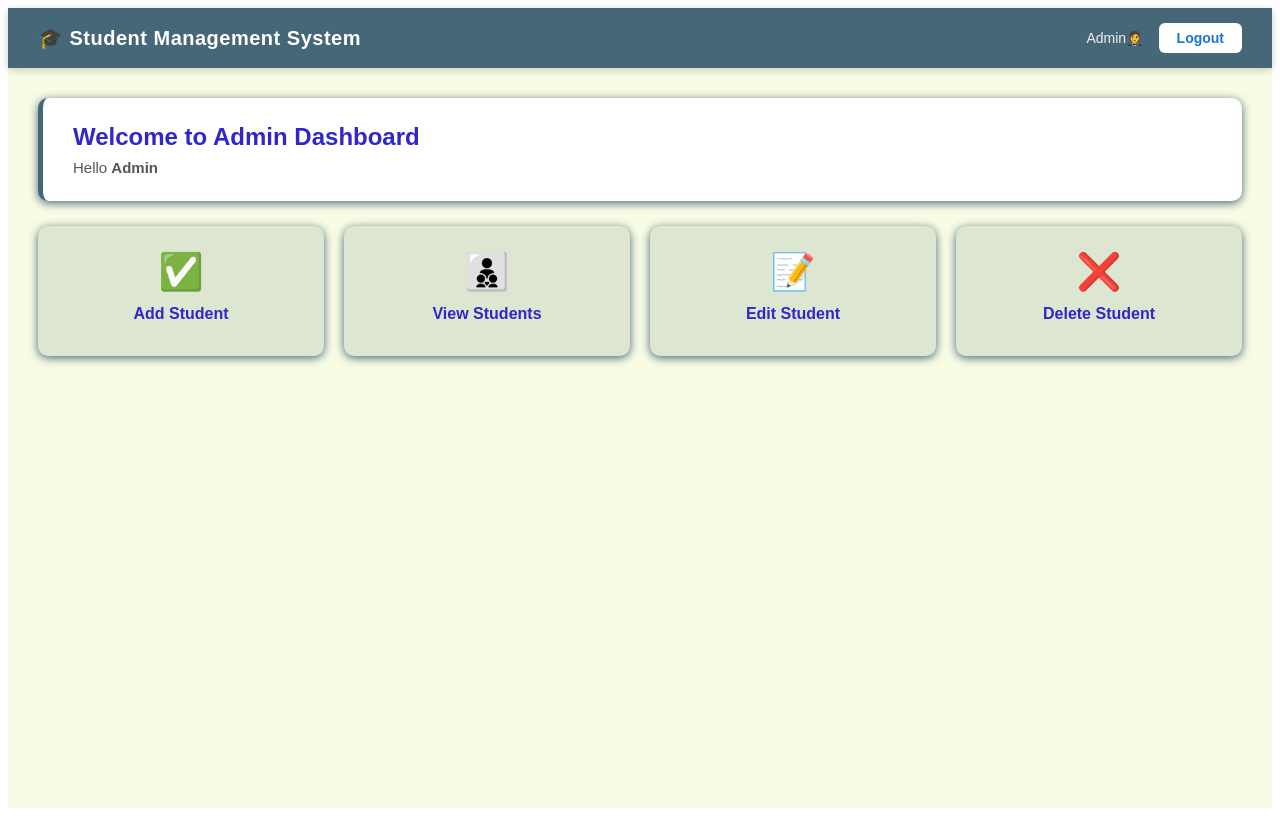
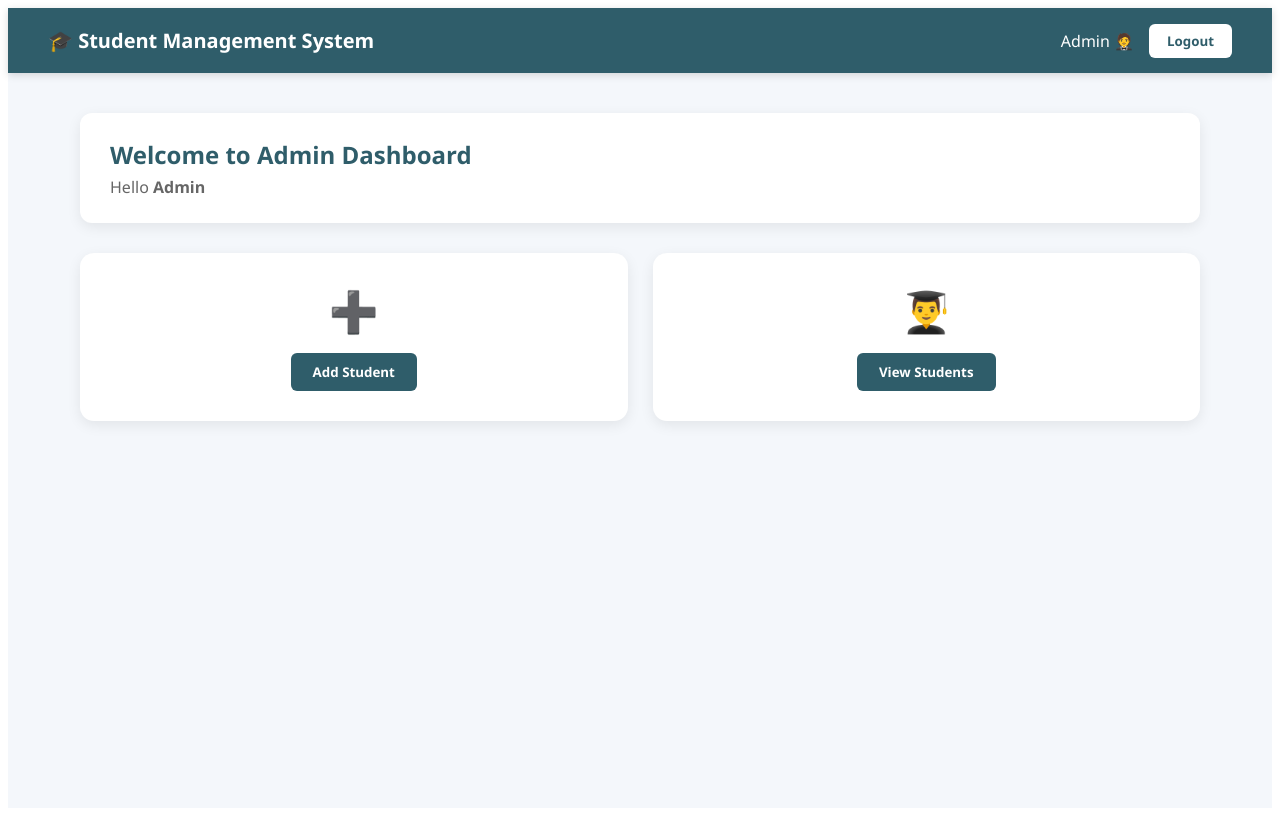
Before and after one commit to StudentManagement-HCL/StudentManagement-Front-End, an Angular app: page /admin-dashboard in a window 1280 px wide. Built offline with nearby package versions, Linux system fonts and the light colour scheme.

Commit message:
Updated admin dashboard, integrated backend APIs, fixed port configuration

```diff
--- a/angular.json
+++ b/angular.json
@@ -94,5 +94,8 @@
         }
       }
     }
+  },
+  "cli": {
+    "analytics": "bb653620-7218-4c77-9adf-6a9eba9a0d50"
   }
 }
--- a/package.json
+++ b/package.json
@@ -10,7 +10,7 @@
   },
   "private": true,
   "dependencies": {
-    "@angular/animations": "^16.2.0",
+    "@angular/animations": "^16.2.12",
     "@angular/common": "^16.2.0",
     "@angular/compiler": "^16.2.0",
     "@angular/core": "^16.2.0",
--- a/src/app/app.component.html
+++ b/src/app/app.component.html
@@ -1 +1,2 @@
 <router-outlet></router-outlet>
+<!-- <app-admin-dashboard></app-admin-dashboard> -->
--- a/src/app/app.module.ts
+++ b/src/app/app.module.ts
@@ -11,6 +11,8 @@ import { StudentDashboardComponent } from './components/student-dashboard/studen
 import { AuthInterceptor } from './interceptors/auth.interceptor';
 import { AdminSignupComponent } from './components/admin-signup/admin-signup.component';
 import { StudentSignupComponent } from './components/student-signup/student-signup.component';
+import { BrowserAnimationsModule } from '@angular/platform-browser/animations';
+
 
 @NgModule({
   declarations: [
@@ -22,8 +24,9 @@ import { StudentSignupComponent } from './components/student-signup/student-sign
     StudentSignupComponent,
     AdminSignupComponent,
     StudentSignupComponent
+
   ],
-  imports: [BrowserModule, AppRoutingModule, FormsModule, HttpClientModule],
+  imports: [BrowserModule, AppRoutingModule, FormsModule, HttpClientModule,BrowserAnimationsModule],
   providers: [
     { provide: HTTP_INTERCEPTORS, useClass: AuthInterceptor, multi: true }
   ],
--- a/src/app/components/admin-dashboard/admin-dashboard.component.css
+++ b/src/app/components/admin-dashboard/admin-dashboard.component.css
@@ -2,52 +2,29 @@
   margin: 0;
   padding: 0;
   box-sizing: border-box;
-   font-family: Arial
+  font-family: "Segoe UI", Arial, sans-serif;
 }
 
 .dashboard-wrapper {
   min-height: 100vh;
-  background: #f8fce5;
+  background: #f4f7fb;
 }
 
-/* Navbar */
+/* ================= NAVBAR ================= */
 .navbar {
   display: flex;
   justify-content: space-between;
   align-items: center;
-  background: #456777;
-  color: rgb(255, 255, 255);
-  padding: 0 30px;
-  height: 60px;
-  box-shadow: 0 2px 8px rgba(0,0,0,0.2);
+  background: #2f5d6a;
+  color: white;
+  padding: 0 40px;
+  height: 65px;
+  box-shadow: 0 2px 8px rgba(0,0,0,0.15);
 }
 
 .navbar-brand {
   font-size: 20px;
-  font-weight: bold;
-  letter-spacing: 0.5px;
-}
-
-.navbar-center {
-  display: flex;
-  gap: 20px;
-}
-
-.nav-item {
-  cursor: pointer;
-  padding: 8px 16px;
-  border-radius: 6px;
-  font-size: 15px;
-  transition: background 0.3s;
-}
-
-.nav-item:hover {
-  background: rgba(255,255,255,0.2);
-}
-
-.nav-item.active {
-  background: rgba(255,255,255,0.25);
-  font-weight: bold;
+  font-weight: 600;
 }
 
 .navbar-right {
@@ -56,118 +33,210 @@
   gap: 15px;
 }
 
-.welcome-text {
-  font-size: 14px;
-  opacity: 0.9;
-}
-
 .btn-logout {
-  padding: 7px 18px;
+  padding: 8px 18px;
   background: white;
-  color: #1976d2;
+  color: #2f5d6a;
   border: none;
   border-radius: 6px;
-  font-size: 14px;
-  font-weight: bold;
+  font-weight: 600;
   cursor: pointer;
-  transition: background 0.3s;
+  transition: 0.3s;
 }
 
 .btn-logout:hover {
-   background: #e3f2fd;
-
+  background: #e3f2fd;
 }
 
-/* Dashboard Content */
+/* ================= CONTENT ================= */
 .dashboard-content {
-  padding: 30px;
+  padding: 40px;
+  max-width: 1200px;
+  margin: auto;
 }
 
+/* ================= WELCOME CARD ================= */
 .welcome-card {
   background: white;
   padding: 25px 30px;
-  border-radius: 10px;
-  box-shadow: 0 2px 10px #456777;
-  margin-bottom: 25px;
-  border-left: 5px solid #456777;
+  border-radius: 12px;
+  box-shadow: 0 4px 14px rgba(0,0,0,0.08);
+  margin-bottom: 30px;
 }
 
 .welcome-card h2 {
-  color: #3126c9;
-  margin-bottom: 8px;
+  color: #2f5d6a;
+  margin-bottom: 5px;
 }
 
 .welcome-card p {
-  color: #555;
-  font-size: 15px;
+  color: #666;
 }
 
-/* Cards */
+/* ================= ACTION CARDS ================= */
 .cards-row {
   display: flex;
-  gap: 20px;
-  flex-wrap: wrap;
+  gap: 25px;
+  margin-bottom: 30px;
 }
 
 .card {
-  /* background: white; */
-  background: #dce6d1;
-  padding: 25px;
-  border-radius: 10px;
-  box-shadow: 0 2px 10px #456777;
   flex: 1;
-  min-width: 180px;
+  background: white;
+  padding: 30px;
+  border-radius: 14px;
   text-align: center;
+  box-shadow: 0 4px 14px rgba(0,0,0,0.08);
+  transition: 0.3s;
   cursor: pointer;
-  transition: transform 0.2s, box-shadow 0.2s;
+}
 
+.card:hover {
+  transform: translateY(-4px);
+  box-shadow: 0 8px 20px rgba(0,0,0,0.15);
 }
-.card-description {
-  position: absolute;
-  top: 0;
-  left: 25%;
-  width: 50%;
-  height: 30%;
+
+.card-icon {
+  font-size: 40px;
+  margin-bottom: 15px;
+}
+
+.btn-card {
+  padding: 10px 22px;
+  background: #2f5d6a;
+  color: white;
+  border: none;
+  border-radius: 6px;
+  font-weight: 600;
+  cursor: pointer;
+  transition: 0.3s;
+}
+
+.btn-card:hover {
+  background: #244a54;
+}
+
+/* ================= FORM ================= */
+.form-box {
   background: white;
-  color: black;
-  padding: 20px;
-  box-sizing: border-box;
+  padding: 30px;
+  border-radius: 14px;
+  box-shadow: 0 4px 14px rgba(0,0,0,0.08);
+  margin-bottom: 30px;
+}
 
-  /* Hiding the box */
-  opacity: 0;
-  visibility: hidden;
-  transition: all 0.3s ease-in-out;
+.form-box h3 {
+  margin-bottom: 20px;
+  color: #2f5d6a;
+}
 
-  /* Center text */
-  display: flex;
-  align-items: center;
-  justify-content: center;
+.form-box input {
+  width: 100%;
+  padding: 12px 14px;
+  margin-bottom: 15px;
+  border-radius: 6px;
+  border: 1px solid #ccc;
+  font-size: 14px;
+  transition: 0.3s;
+}
+
+.form-box input:focus {
+  border-color: #2f5d6a;
+  outline: none;
+  box-shadow: 0 0 5px rgba(47,93,106,0.2);
+}
+
+.form-box button {
+  padding: 10px 25px;
+  background: #2f5d6a;
+  color: white;
+  border: none;
+  border-radius: 6px;
+  font-weight: 600;
+  cursor: pointer;
+  transition: 0.3s;
+}
+
+.form-box button:hover {
+  background: #244a54;
+}
+
+/* ================= TABLE ================= */
+.table-box {
+  background: white;
+  padding: 30px;
+  border-radius: 14px;
+  box-shadow: 0 4px 14px rgba(0,0,0,0.08);
+}
+
+.table-box h3 {
+  margin-bottom: 20px;
+  color: #2f5d6a;
+}
+
+table {
+  width: 100%;
+  border-collapse: collapse;
+}
+
+thead {
+  background: #2f5d6a;
+  color: white;
+}
+
+th, td {
+  padding: 12px;
   text-align: center;
 }
 
-/* Hover Effect */
-.card:hover .card-description {
-  opacity: 1;
-  visibility: visible;
-}
-.card:hover {
-  transform: translateY(2px);
-  box-shadow: 0 6px 20px rgba(0,0,0,0.12);
+tbody tr:nth-child(even) {
+  background: #f2f6f8;
 }
 
-.card-icon {
-  font-size: 36px;
-  margin-bottom: 12px;
+tbody tr:hover {
+  background: #e6f2f5;
 }
 
-.card-label {
-  font-size: 16px;
-  font-weight: bold;
-  color: #3126c9;
-  margin-bottom: 8px;
+td button {
+  padding: 6px 12px;
+  margin: 0 3px;
+  border: none;
+  border-radius: 5px;
+  cursor: pointer;
+  font-size: 12px;
 }
 
-.card p {
-  font-size: 13px;
-  color: #777;
+td button:first-child {
+  background: #4caf50;
+  color: white;
 }
+
+td button:last-child {
+  background: #f44336;
+  color: white;
+}
+
+.custom-toast {
+  position: fixed;
+  top: 20px;
+  right: 20px;
+  background: #4caf50;
+  color: white;
+  padding: 14px 22px;
+  border-radius: 8px;
+  box-shadow: 0 6px 18px rgba(0,0,0,0.2);
+  font-weight: 500;
+  animation: slideIn 0.3s ease;
+  z-index: 9999;
+}
+
+@keyframes slideIn {
+  from {
+    transform: translateX(100%);
+    opacity: 0;
+  }
+  to {
+    transform: translateX(0);
+    opacity: 1;
+  }
+}
--- a/src/app/components/admin-dashboard/admin-dashboard.component.html
+++ b/src/app/components/admin-dashboard/admin-dashboard.component.html
@@ -1,54 +1,109 @@
 <div class="dashboard-wrapper">
-  <!-- Navbar -->
+
+  <!-- NAVBAR -->
+
+  <div class="custom-toast" *ngIf="showToast">
+  {{ toastMessage }}
+</div>
   <nav class="navbar">
     <div class="navbar-brand">
       <b>🎓 Student Management System</b>
     </div>
-    <!-- <div class="navbar-center">
-      <span class="nav-item active">Dashboard</span>
-    </div> -->
     <div class="navbar-right">
-      <span class="welcome-text">Admin🤵</span>
+      <span class="welcome-text">Admin 🤵</span>
       <button class="btn-logout" (click)="logout()">Logout</button>
     </div>
   </nav>
 
-  <!-- Page Content -->
   <div class="dashboard-content">
+
+    <!-- Welcome -->
     <div class="welcome-card">
       <h2>Welcome to Admin Dashboard</h2>
       <p>Hello <strong>{{ name }}</strong></p>
     </div>
 
+    <!-- ACTION CARDS -->
     <div class="cards-row">
+
+      <!-- Add Student -->
       <div class="card">
-        <div class="card-icon">✅</div>
-        <div class="card-label">Add Student</div>
-         <div class="card-description">
-            <p>Register a new student</p>
-         </div>
+        <div class="card-icon">➕</div>
+        <button (click)="showAddForm = !showAddForm" class="btn-card">
+          Add Student
+        </button>
       </div>
+
+      <!-- View Students -->
       <div class="card">
-        <div class="card-icon">👨‍👦‍👦</div>
-        <div class="card-label">View Students</div>
-        <div class="card-description">
-            <p>See all registered students</p>
-         </div>
+        <div class="card-icon">👨‍🎓</div>
+        <button (click)="getStudents()" class="btn-card">
+          View Students
+        </button>
       </div>
-      <div class="card">
-        <div class="card-icon">📝</div>
-        <div class="card-label">Edit Student</div>
-         <div class="card-description">
-            <p>Update student details</p>
-         </div>
-      </div>
-      <div class="card">
-        <div class="card-icon">❌</div>
-        <div class="card-label">Delete Student</div>
-         <div class="card-description">
-            <p>Remove student records</p>
-         </div>
-      </div>
+
     </div>
+
+    <!-- ADD STUDENT FORM (Only when clicked) -->
+    <div *ngIf="showAddForm" class="form-box">
+
+      <h3>Add Student</h3>
+
+      <form #studentForm="ngForm" (ngSubmit)="onSubmit(studentForm)">
+
+        <input type="text" name="name" [(ngModel)]="student.name" placeholder="Name" required>
+        <input type="number" name="age" [(ngModel)]="student.age" placeholder="Age" required>
+        <input type="text" name="department" [(ngModel)]="student.department" placeholder="Department" required>
+        <input type="email" name="email" [(ngModel)]="student.email" placeholder="Email" required>
+        <input type="text" name="phone" [(ngModel)]="student.phone" placeholder="Phone" required>
+        <input type="text" name="city" [(ngModel)]="student.city" placeholder="City" required>
+        <input type="text" name="state" [(ngModel)]="student.state" placeholder="State" required>
+        <input type="date" name="dob" [(ngModel)]="student.dob" placeholder="Date of Birth" required>
+
+        <button type="submit">Save</button>
+      </form>
+
+    </div>
+
+    <!-- STUDENT TABLE -->
+    <div *ngIf="showTable && students.length > 0" class="table-box">
+
+      <h3>Student List</h3>
+
+      <table>
+        <thead>
+          <tr>
+            <th>Name</th>
+            <th>Age</th>
+            <th>Department</th>
+            <th>Email</th>
+            <th>Phone</th>
+            <th>City</th>
+            <th>State</th>
+            <th>Date of Birth</th>
+            <th>Actions</th>
+          </tr>
+        </thead>
+
+        <tbody>
+          <tr *ngFor="let s of students">
+            <td>{{ s.name }}</td>
+            <td>{{ s.age }}</td>
+            <td>{{ s.department }}</td>
+            <td>{{ s.email }}</td>
+            <td>{{ s.phone }}</td>
+            <td>{{ s.city }}</td>
+            <td>{{ s.state }}</td>
+            <td>{{ s.dob | date:'yyyy-MM-dd' }}</td>
+            <td>
+              <button (click)="editStudent(s)">Edit</button>
+              <button (click)="deleteStudent(s.id)">Delete</button>
+            </td>
+          </tr>
+        </tbody>
+      </table>
+
+    </div>
+
   </div>
 </div>
--- a/src/app/components/admin-dashboard/admin-dashboard.component.ts
+++ b/src/app/components/admin-dashboard/admin-dashboard.component.ts
@@ -1,15 +1,40 @@
 import { Component, OnInit } from '@angular/core';
 import { AuthService } from '../../services/auth.service';
+import { AdminService } from 'src/app/services/admin.service';
 
 @Component({
   selector: 'app-admin-dashboard',
   templateUrl: './admin-dashboard.component.html',
- styleUrls:  ['./admin-dashboard.component.css']
+  styleUrls: ['./admin-dashboard.component.css']
 })
 export class AdminDashboardComponent implements OnInit {
-  name = '';
 
-  constructor(private auth: AuthService) {}
+  name: string = '';
+  students: any[] = [];
+
+  showAddForm = false;
+  showTable = false;
+
+  editingId: number | null = null;
+
+  student = {
+    name: '',
+    age: 0,
+    department: '',
+    email: '',
+    phone: '',
+    city: '',
+    state: '',
+    dob:''
+  };
+
+  showToast = false;
+  toastMessage = '';
+
+  constructor(
+    private auth: AuthService,
+    private adminService: AdminService
+  ) {}
 
   ngOnInit() {
     this.name = this.auth.getName() || 'Admin';
@@ -18,4 +43,72 @@ export class AdminDashboardComponent implements OnInit {
   logout() {
     this.auth.logout();
   }
+
+  getStudents() {
+    this.adminService.getStudents().subscribe((res: any) => {
+      this.students = res;
+      this.showTable = true;
+      this.showAddForm = false;
+    });
+  }
+
+  onSubmit(form: any) {
+
+    if (this.editingId !== null) {
+
+      this.adminService.updateStudent(this.editingId, this.student)
+        .subscribe(() => {
+          this.showSuccess('Student updated successfully!');
+          this.getStudents();
+          this.resetForm(form);
+        });
+
+    } else {
+
+      this.adminService.AddStudent(this.student)
+        .subscribe(() => {
+          this.showSuccess('Student added successfully!');
+          this.resetForm(form);
+        });
+    }
+  }
+
+  resetForm(form: any) {
+    form.resetForm();
+
+    this.student = {
+      name: '',
+      age: 0,
+      department: '',
+      email: '',
+      phone: '',
+      city: '',
+      state: '',
+      dob:''
+    };
+
+    this.editingId = null;
+  }
+
+  editStudent(student: any) {
+    this.student = { ...student };
+    this.editingId = student.id;
+    this.showAddForm = true;
+  }
+
+  deleteStudent(id: number) {
+    this.adminService.deleteStudent(id).subscribe(() => {
+      this.showSuccess('Student deleted successfully!');
+      this.getStudents();
+    });
+  }
+
+  showSuccess(message: string) {
+    this.toastMessage = message;
+    this.showToast = true;
+
+    setTimeout(() => {
+      this.showToast = false;
+    }, 2500);
+  }
 }
--- /dev/null
+++ b/src/app/services/admin.service.ts
@@ -0,0 +1,28 @@
+import { Injectable } from '@angular/core';
+import { HttpClient } from '@angular/common/http';
+
+@Injectable({
+  providedIn: 'root'
+})
+export class AdminService {
+
+  constructor(private http: HttpClient) { }
+private apiUrl = 'http://localhost:5035/api/Student';
+
+getStudents() {
+  return this.http.get(`${this.apiUrl}/GetStudents`);
+}
+
+AddStudent(student: any) {
+  return this.http.post(`${this.apiUrl}/AddStudent`, student);
+}
+
+updateStudent(id: number, student: any) {
+  return this.http.put(`${this.apiUrl}/EditStudent/${id}`, student);
+}
+
+deleteStudent(id: number) {
+  return this.http.delete(`${this.apiUrl}/DeleteStudent/${id}`);
+}
+
+}
```
Also changed, not shown: 2 other files (tests, documents, lock files or other folders).
